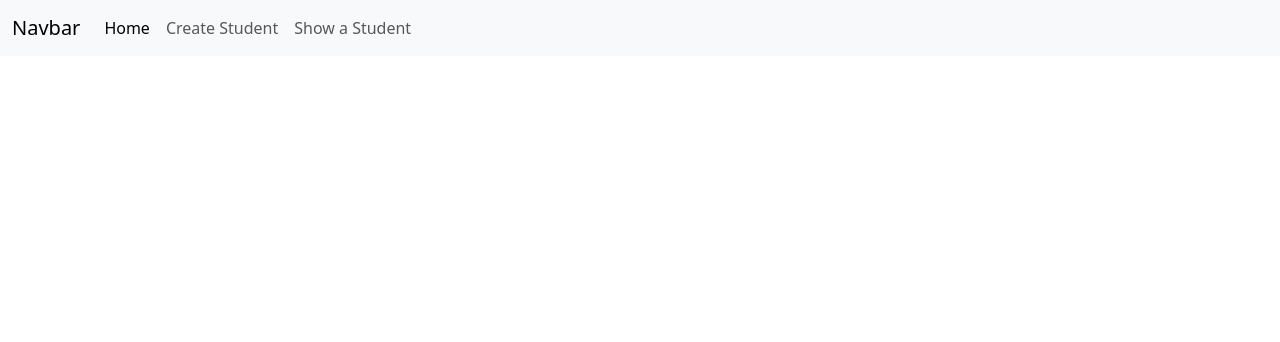
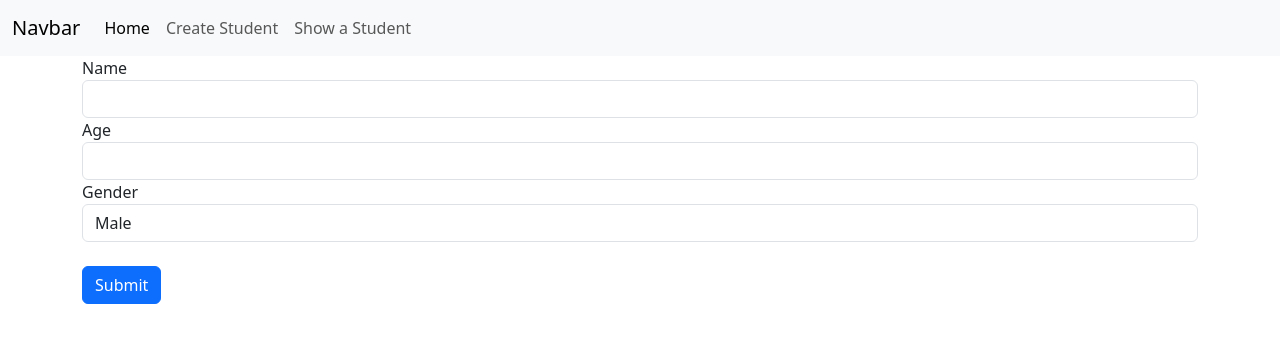
Before and after one commit to ChillBroh/Student-Management-System, a React (Create React App) app in the folder frontend/: page /get/sid in a window 1280 px wide. Shown: the top 342 px of the page. Built offline with nearby package versions, Linux system fonts and the light colour scheme; no server answers.

Commit message:
Update and delete done combining both front and backends

```diff
--- a/frontend/src/App.js
+++ b/frontend/src/App.js
@@ -3,6 +3,7 @@ import Header from "./Components/header";
 import AddStudent from "./Components/AddStudent";
 import { BrowserRouter as Router, Route, Routes } from "react-router-dom";
 import ShowStudents from "./Components/ShowStudent";
+import ShowOne from "./Components/ShowOne";
 
 function App() {
   return (
@@ -11,8 +12,9 @@ function App() {
 
       <Router>
         <Routes>
+          <Route path="/get/:id" exact Component={ShowOne} />
+          <Route path="/add" exact Component={AddStudent} />
           <Route path="/get" exact Component={ShowStudents} />
-          <Route path="/add" exact Component={AddStudent} />
         </Routes>
       </Router>
     </div>
--- /dev/null
+++ b/frontend/src/Components/ShowOne.js
@@ -0,0 +1,98 @@
+import axios from "axios";
+import React, { useState, useEffect } from "react";
+import { useParams, useNavigate } from "react-router-dom";
+import Swal from "sweetalert2";
+
+const ShowOne = () => {
+  const navigate = useNavigate();
+  const { id } = useParams();
+  const [user, setUser] = useState({});
+
+  useEffect(() => {
+    const getUser = () => {
+      axios.get(`http://localhost:8070/student/get/${id}`).then((res) => {
+        setUser(res.data.user);
+      });
+    };
+    getUser();
+  }, [id]);
+
+  const handleInputChange = (event) => {
+    const { name, value } = event.target;
+    setUser((prevUser) => ({
+      ...prevUser,
+      [name]: value,
+    }));
+  };
+
+  const handleFormSubmit = (event) => {
+    event.preventDefault();
+    axios
+      .put(`http://localhost:8070/student/update/${id}`, user)
+      .then(() => {
+        Swal.fire({
+          title: "Do you want to save the changes?",
+          showDenyButton: true,
+          showCancelButton: true,
+          confirmButtonText: "Save",
+          denyButtonText: `Don't save`,
+        }).then((result) => {
+          if (result.isConfirmed) {
+            Swal.fire("Saved!", "", "success");
+            navigate("/get");
+          } else if (result.isDenied) {
+            Swal.fire("Changes are not saved", "", "info");
+          }
+        });
+      })
+      .catch((err) => Swal.fire("Not Updated", err.message, "error"));
+  };
+
+  return (
+    <div className="container">
+      <form>
+        <div className="form-group">
+          <label htmlFor="name">Name</label>
+          <input
+            type="text"
+            className="form-control"
+            id="name"
+            name="name"
+            value={user.name}
+            onChange={handleInputChange}
+          />
+        </div>
+        <div className="form-group">
+          <label htmlFor="age">Age</label>
+          <input
+            type="text"
+            className="form-control"
+            id="age"
+            name="age"
+            value={user.age}
+            onChange={handleInputChange}
+          />
+        </div>
+        <div className="form-group">
+          <label htmlFor="gender">Gender</label>
+          <select
+            className="form-control"
+            id="gender"
+            name="gender"
+            value={user.gender}
+            onChange={handleInputChange}
+          >
+            <option value="Male">Male</option>
+            <option value="Female">Female</option>
+          </select>
+        </div>
+        <br />
+        <button onClick={handleFormSubmit} className="btn btn-primary">
+          Submit
+        </button>
+      </form>
+    </div>
+  );
+};
+
+export default ShowOne;
--- a/frontend/src/Components/ShowStudent.js
+++ b/frontend/src/Components/ShowStudent.js
@@ -1,6 +1,7 @@
 import React, { useState, useEffect } from "react";
 import axios from "axios";
 import Swal from "sweetalert2";
+import { Link } from "react-router-dom";
 
 export default function ShowStudents() {
   const [students, setStudents] = useState([]);
@@ -16,10 +17,6 @@ export default function ShowStudents() {
     };
     getStudents();
   }, []);
-
-  const update = (id) => {
-    console.log(id);
-  };
 
   const deleteUser = (id) => {
     Swal.fire({
@@ -72,16 +69,13 @@ export default function ShowStudents() {
                 <td>{item.age}</td>
                 <td>{item.gender}</td>
                 <td>
+                  <Link to={`/get/${item._id}`} className="btn btn-primary">
+                    Update
+                  </Link>
+                  ;{" "}
                   <button
                     type="button"
-                    class="btn btn-primary"
-                    onClick={() => update(item._id)}
-                  >
-                    Update
-                  </button>{" "}
-                  <button
-                    type="button"
-                    class="btn btn-danger"
+                    className="btn btn-danger"
                     onClick={() => deleteUser(item._id)}
                   >
                     Delete
--- a/frontend/src/Components/header.js
+++ b/frontend/src/Components/header.js
@@ -33,7 +33,7 @@ function Header() {
                 </a>
               </li>
               <li className="nav-item">
-                <a className="nav-link" href="#">
+                <a className="nav-link" href="/get/sid">
                   Show a Student
                 </a>
               </li>
```
